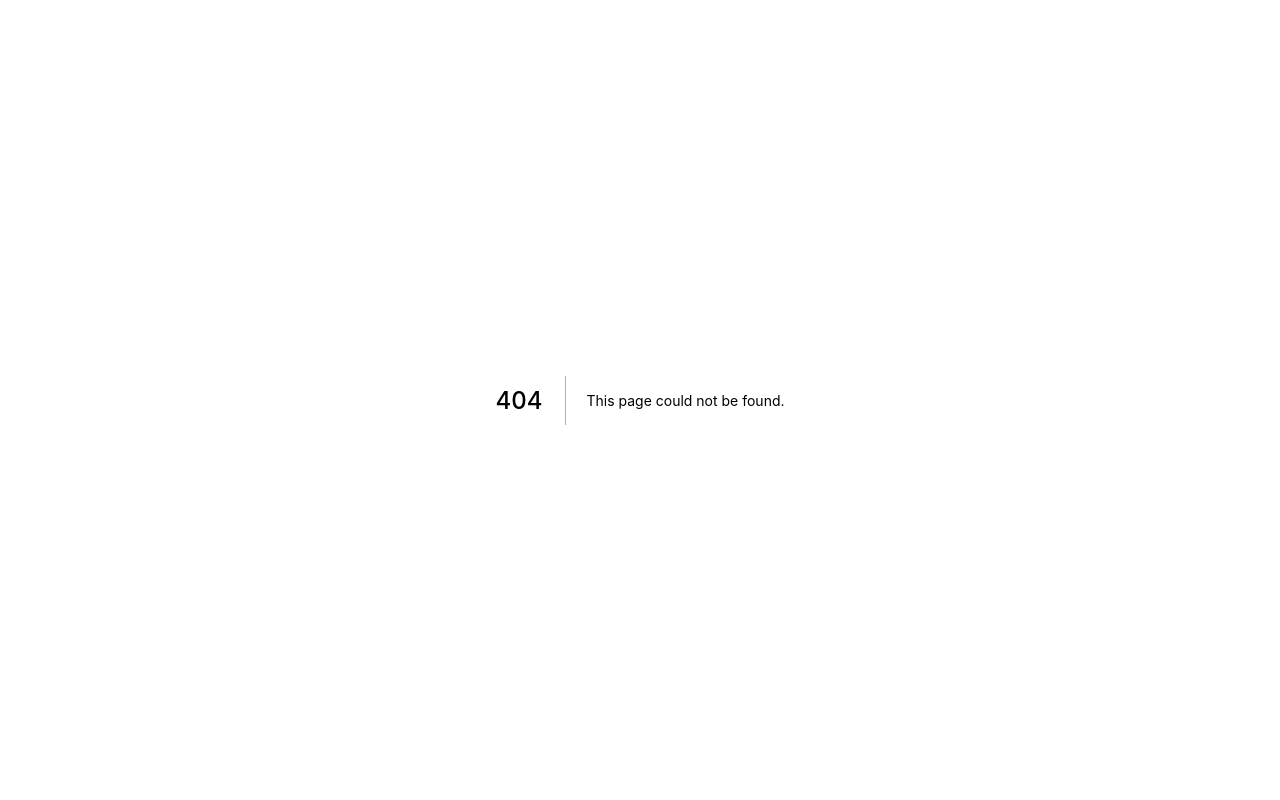
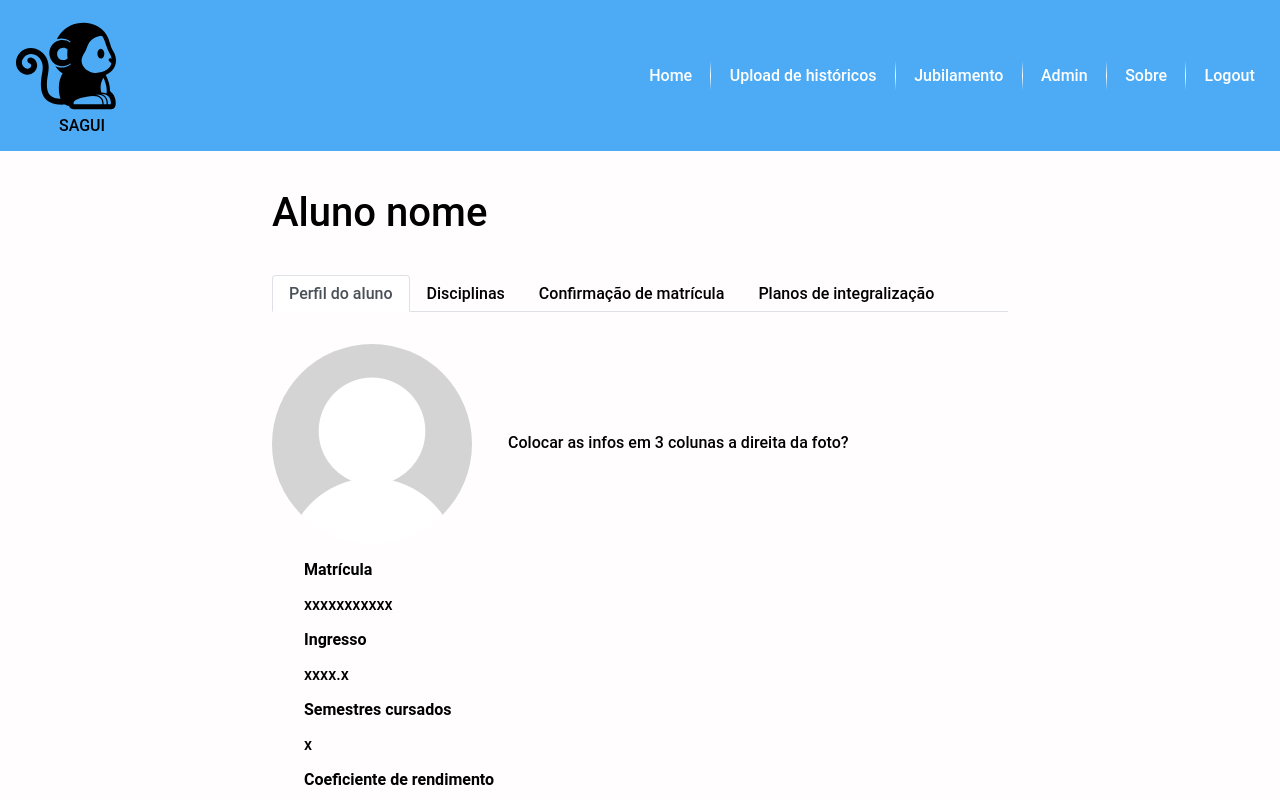
Before and after one commit to pedroAndrad1/sagui, a Next.js app: page /aluno/1 in a window 1280 px wide. Before the commit this address had no page. Shown: the top 800 px of the page. Built offline with nearby package versions, Linux system fonts and the light colour scheme.

Commit message:
Estilizada a página de infos do aluno

```diff
--- a/src/components/Professor-list/index.tsx
+++ b/src/components/Professor-list/index.tsx
@@ -1,6 +1,7 @@
 import Divider from '../Divider';
 import styles from './ProfessorList.module.scss';
 import Image from 'next/image'
+import Link from 'next/link';
 
 export default function ProfessorList({ professores }) {
 
@@ -10,6 +11,7 @@ export default function ProfessorList({ professores }) {
                 professores.map((professorNome, i) => {
                     return (
                         <div key={`${i}_${professorNome}2`}>
+                            <Link href='/aluno/teste'>
                                 <div className={styles.profile_demo}>
                                     <Image
                                         width={200}
@@ -19,6 +21,7 @@ export default function ProfessorList({ professores }) {
                                     />
                                     <li>{professorNome}</li>
                                 </div>
+                            </Link>
                             <Divider />
                         </div>
                     )
--- a/src/layouts/AppLayout/index.tsx
+++ b/src/layouts/AppLayout/index.tsx
@@ -1,3 +1,4 @@
+import Link from 'next/link';
 import React from 'react';
 import Container from '../../components/Container';
 import Divider from '../../components/Divider';
@@ -14,11 +15,13 @@ export default function AppLayout({ children }) {
                 </div>
                 <nav>
                    <ul>
-                       <li>Home</li>
+                       <Link href='/'><li>Home</li></Link>
+                       <Divider direction='vertical'/>
+                       <li>Upload de históricos</li>
+                       <Divider direction='vertical'/>
+                       <li>Jubilamento</li>
                        <Divider direction='vertical'/>
                        <li>Admin</li>
-                       <Divider direction='vertical'/>
-                       <li>Upload de históricos</li>
                        <Divider direction='vertical'/>
                        <li>Sobre</li>
                        <Divider direction='vertical'/>
@@ -26,7 +29,7 @@ export default function AppLayout({ children }) {
                    </ul>
                 </nav>
             </header>
-            <main>
+            <main className="animeLeft">
             <Container>
             {children}
             </Container>
--- /dev/null
+++ b/src/layouts/PerfilAluno/PerfilAluno.module.scss
@@ -0,0 +1,22 @@
+.wrapper{
+    padding: 2rem 0 ;
+
+    ul{
+        li{
+            margin-bottom: 1rem;
+
+            img{
+                border-radius: 100px;
+            }
+
+            p, span{
+                margin-left: 2rem;
+            }
+
+            p{
+                font-weight: 700;
+                margin-bottom: 1rem;
+            }
+        }
+    }
+}
--- /dev/null
+++ b/src/layouts/PerfilAluno/index.tsx
@@ -0,0 +1,34 @@
+import styles from './PerfilAluno.module.scss';
+
+export default function PerfilAluno(){
+    return(
+        <section className={styles.wrapper}>
+            <ul>
+                <li>
+                    <img src="/no_image.gif" alt="Foto de perfil" />
+                    <span> Colocar as infos em 3 colunas a direita da foto?</span>
+                </li>
+                <li>
+                    <p>Matrícula</p>
+                    <span>xxxxxxxxxxx</span>
+                </li>
+                <li>
+                    <p>Ingresso</p>
+                    <span>xxxx.x</span>
+                </li>
+                <li>
+                    <p>Semestres cursados</p>
+                    <span>x</span>
+                </li>
+                <li>
+                    <p>Coeficiente de rendimento</p>
+                    <span>x</span>
+                </li>
+                <li>
+                    <p>Situação de jubilamento</p>
+                    <span>xxxxxxxx</span>
+                </li>
+            </ul>
+        </section>
+    )
+}
--- /dev/null
+++ b/src/pages/aluno/[aluno_nome].tsx
@@ -0,0 +1,30 @@
+import AppLayout from "../../layouts/AppLayout";
+import Tabs from 'react-bootstrap/Tabs'
+import Tab from 'react-bootstrap/Tab'
+import styles from '../../styles/aluno.module.scss';
+import PerfilAluno from "../../layouts/PerfilAluno";
+
+export default function AlunoProfile() {
+
+    return (
+        <AppLayout>
+            <h1>Aluno nome</h1>
+            <div className={styles.wrapper}>
+                <Tabs defaultActiveKey="perfil" >
+                    <Tab eventKey="perfil" title="Perfil do aluno">
+                        <PerfilAluno />
+                    </Tab>
+                    <Tab eventKey="disciplinas" title="Disciplinas">
+                        Disciplinas
+                    </Tab>
+                    <Tab eventKey="conf_matricula" title="Confirmação de matrícula">
+                        Confirmação de matrícula
+                    </Tab>
+                    <Tab eventKey="plan_integralizacao" title="Planos de integralização">
+                        Confirmação de matrícula
+                    </Tab>
+                </Tabs>
+            </div>
+        </AppLayout>
+    )
+}
--- /dev/null
+++ b/src/styles/aluno.module.scss
@@ -0,0 +1,3 @@
+.wrapper{
+    width: 100%;
+}
--- a/src/styles/globals.scss
+++ b/src/styles/globals.scss
@@ -40,3 +40,17 @@ a {
 body, input, button, textarea{
   font: 500 1rem 'Roboto', sans-serif;
 }
+
+@keyframes animeLeft{
+  to{
+      opacity: 1;
+      transform: none;
+  }
+}
+
+/*Animacao de entrada das pages */
+.animeLeft{
+ opacity: 0;
+ transform: translateX(-50px);
+ animation: animeLeft .5s forwards;
+}
--- a/src/styles/home.module.scss
+++ b/src/styles/home.module.scss
@@ -1,5 +1,7 @@
 .wrapper{
   width: 100%;
+  box-shadow: rgba(100, 100, 111, 0.2) 0px 7px 29px 0px;
+  padding: 1rem 0;
 }
 
 .buscar{
```
Also changed, not shown: public/on-work.svg (added), 1 other file (tests, documents, lock files or other folders). Lines whose indentation alone changed are shown as unchanged.
